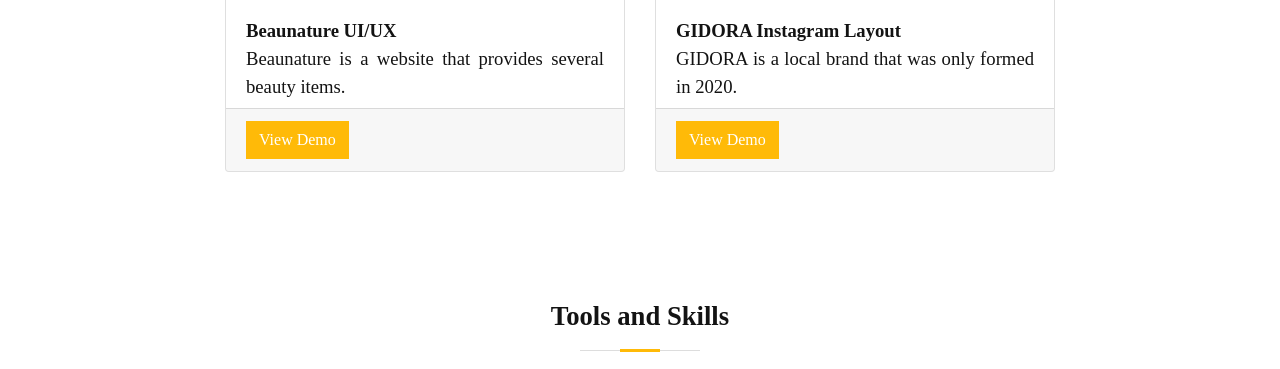
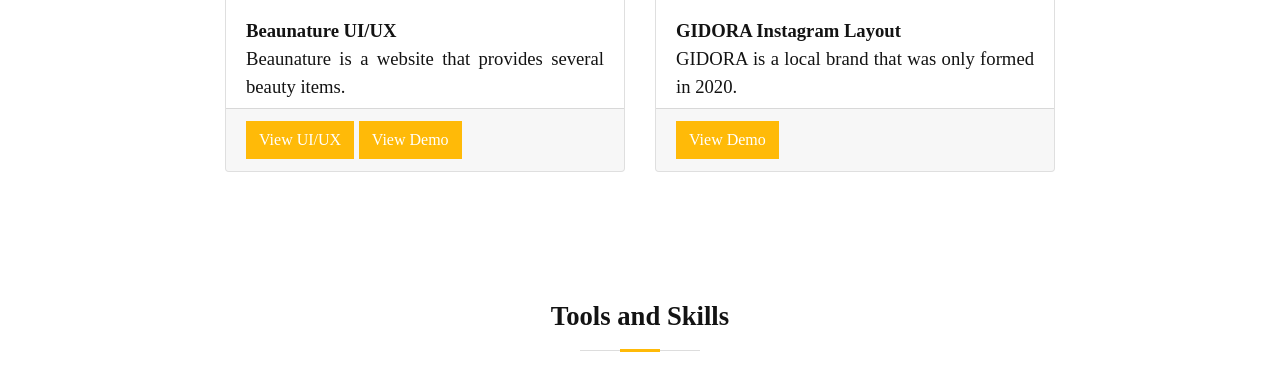
Before and after one commit to gilangcsy/gilangcsy.github.io, a plain HTML site: page index.html in a window 1280 px wide. Shown: the part 1332-1701 px from the top of the page. Drawn offline with nearby package versions, Linux system fonts and the light colour scheme; a web font is replaced by a local one.

Commit message:
add new portfolio

```diff
--- a/index.html
+++ b/index.html
@@ -119,7 +119,11 @@
                         </div>
                         <div class="card-footer">
                             <a href="#" class="btn btn-primary" data-toggle="modal" data-target="#exampleModalLong">View
-                                Demo</a>
+                                UI/UX
+                            </a>
+                            <a href="https://beaunature.netlify.app" class="btn btn-primary" target="_blank">View
+                                Demo
+                            </a>
                         </div>
                     </div>
                 </div>
```
